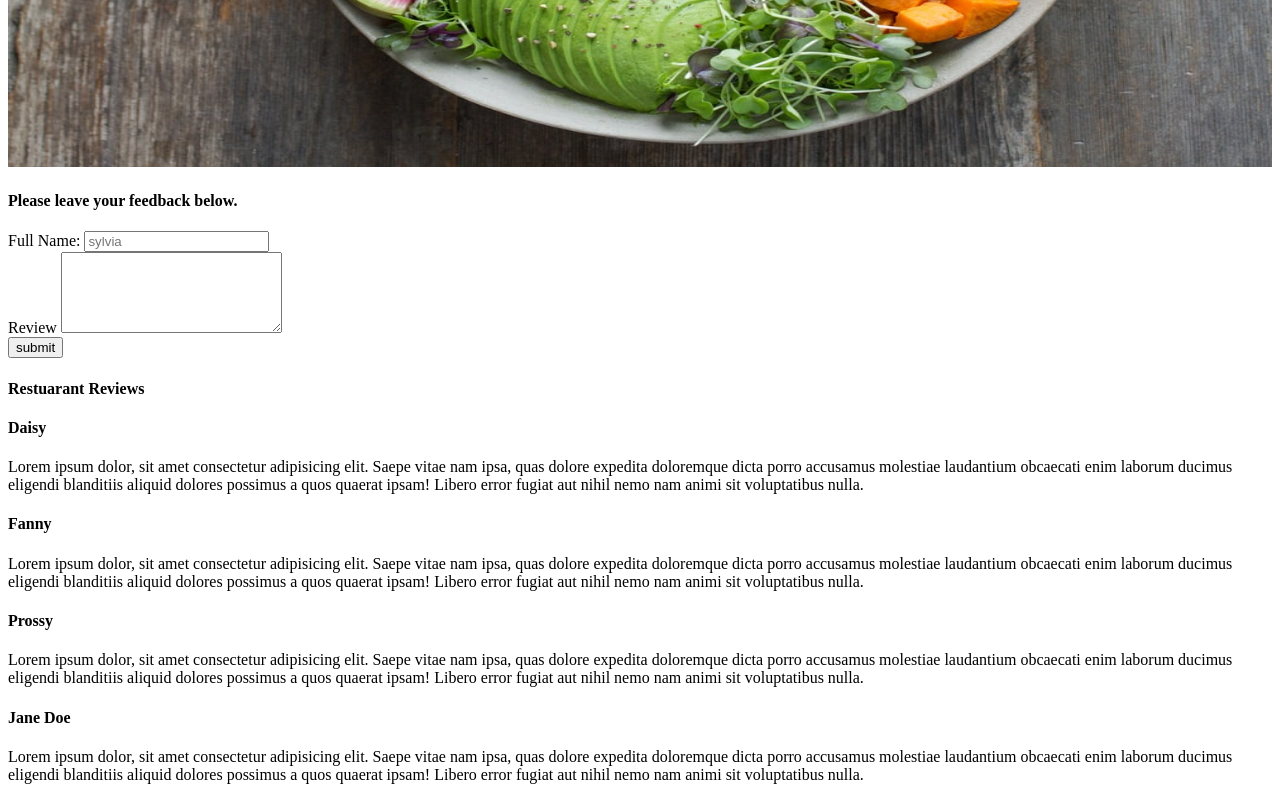
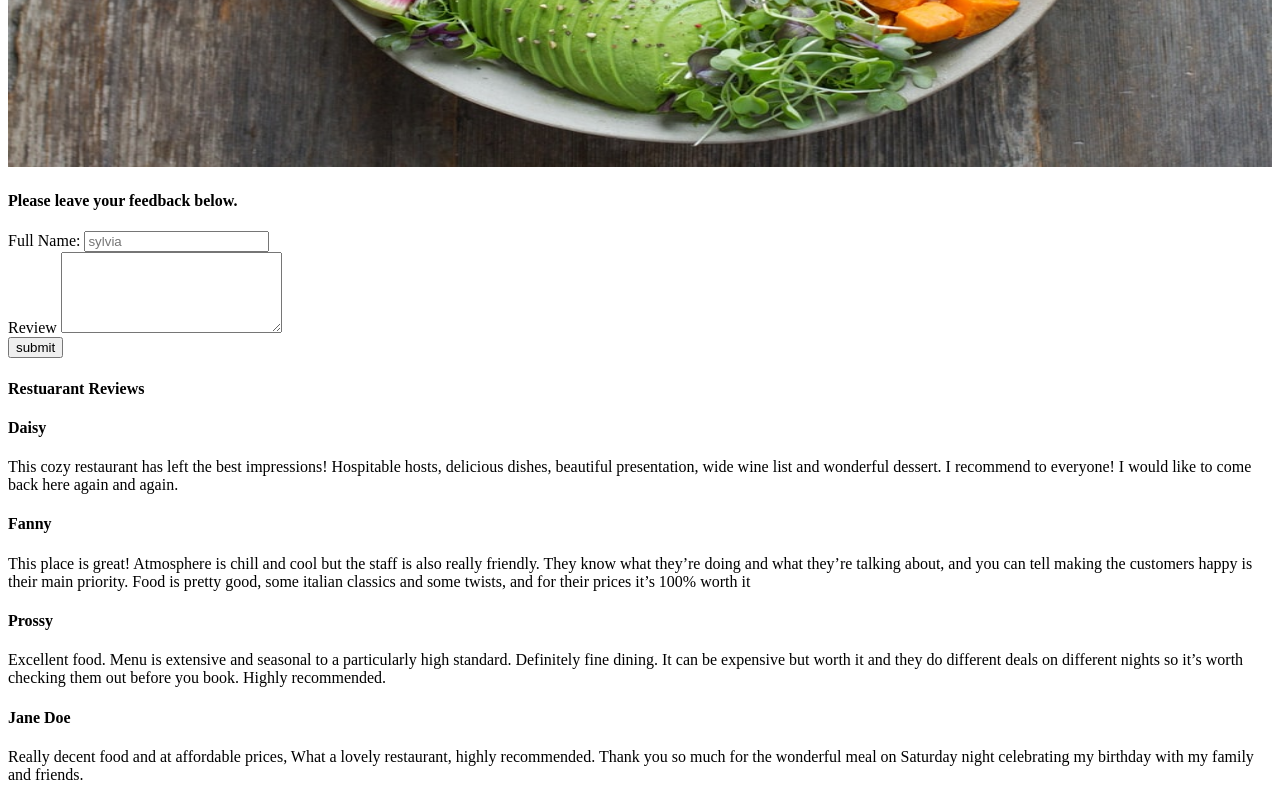
Before and after one commit to hannypher/CODEQUEEN, a plain HTML site: page index.html in a window 1280 px wide. Shown: the part 543-1343 px from the top of the page. Drawn offline with Linux system fonts and the light colour scheme.

Commit message:
add  reviews

```diff
--- a/index.html
+++ b/index.html
@@ -47,41 +47,39 @@
             <div class="reviews">
                 <h4 class="reviewer">Daisy</h4>
                 <p class="review-text">
-                Lorem ipsum dolor, sit amet consectetur adipisicing elit.
-                Saepe vitae nam ipsa, quas dolore expedita doloremque dicta porro accusamus
-                molestiae laudantium obcaecati enim laborum ducimus eligendi blanditiis aliquid dolores
-                possimus a quos quaerat ipsam!
-                Libero error fugiat aut nihil nemo nam animi sit voluptatibus nulla.
+                    This cozy restaurant has left the best impressions!
+                    Hospitable hosts, delicious dishes, beautiful presentation, wide wine list and wonderful dessert.
+                    I recommend to everyone! I would like to come back here again and again.
                 </p>
             </div>
             <div class="reviews">
                 <h4 class="reviewer">Fanny</h4>
                 <p class="review-text">
-                Lorem ipsum dolor, sit amet consectetur adipisicing elit.
-                Saepe vitae nam ipsa, quas dolore expedita doloremque dicta porro accusamus
-                molestiae laudantium obcaecati enim laborum ducimus eligendi blanditiis aliquid dolores
-                possimus a quos quaerat ipsam!
-                Libero error fugiat aut nihil nemo nam animi sit voluptatibus nulla.
+                    This place is great!
+                    Atmosphere is chill and cool but the staff is also really friendly.
+                    They know what they’re doing and what they’re talking about,
+                    and you can tell making the customers happy is their main priority.
+                    Food is pretty good, some italian classics and some twists,
+                    and for their prices it’s 100% worth it
                 </p>
             </div>
             <div class="reviews">
                 <h4 class="reviewer">Prossy</h4>
                 <p class="review-text">
-                Lorem ipsum dolor, sit amet consectetur adipisicing elit.
-                Saepe vitae nam ipsa, quas dolore expedita doloremque dicta porro accusamus
-                molestiae laudantium obcaecati enim laborum ducimus eligendi blanditiis aliquid dolores
-                possimus a quos quaerat ipsam!
-                Libero error fugiat aut nihil nemo nam animi sit voluptatibus nulla.
+                    Excellent food.
+                    Menu is extensive and seasonal to a particularly high standard.
+                    Definitely fine dining. It can be expensive but worth it
+                    and they do different deals on different nights so it’s worth checking
+                    them out before you book. Highly recommended.
                 </p>
             </div>
             <div class="reviews">
                 <h4 class="reviewer">Jane Doe</h4>
                 <p class="review-text">
-                Lorem ipsum dolor, sit amet consectetur adipisicing elit.
-                Saepe vitae nam ipsa, quas dolore expedita doloremque dicta porro accusamus
-                molestiae laudantium obcaecati enim laborum ducimus eligendi blanditiis aliquid dolores
-                possimus a quos quaerat ipsam!
-                Libero error fugiat aut nihil nemo nam animi sit voluptatibus nulla.
+                    Really decent food and at affordable prices,
+                    What a lovely restaurant, highly recommended.
+                    Thank you so much for the wonderful meal on Saturday night
+                    celebrating my birthday with my family and friends.
                 </p>
             </div>
         </div>
```
Also changed, not shown: 1 other file.
